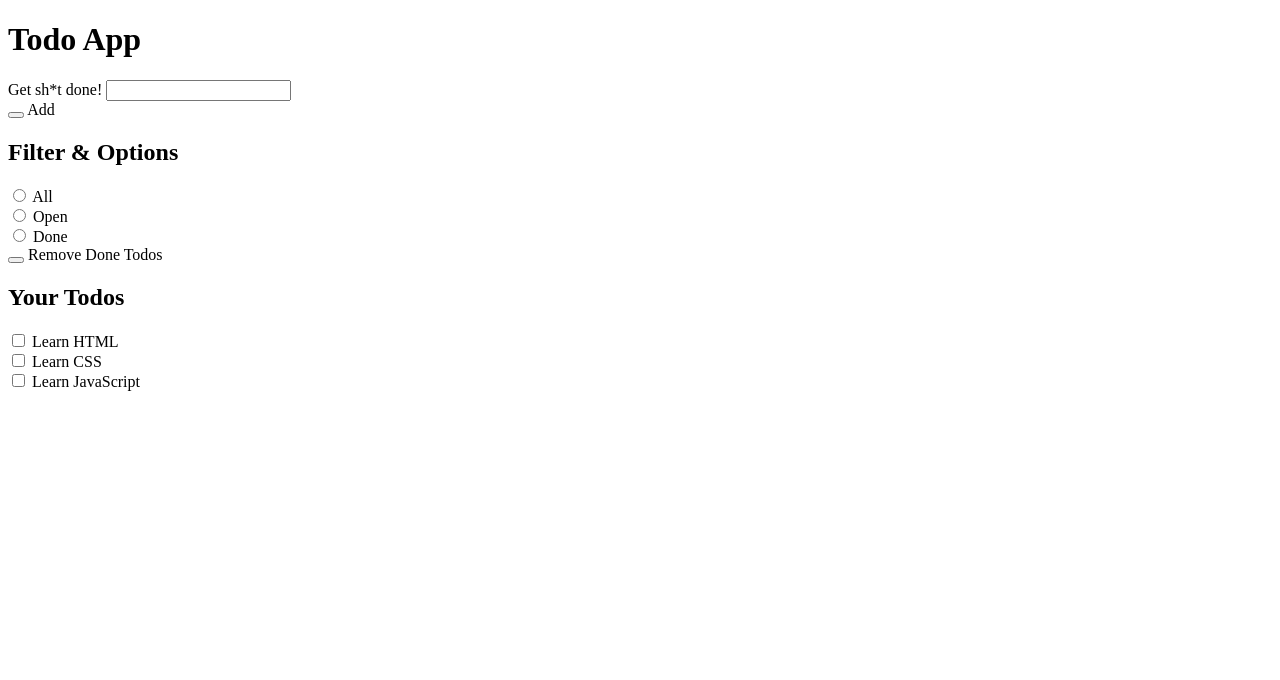
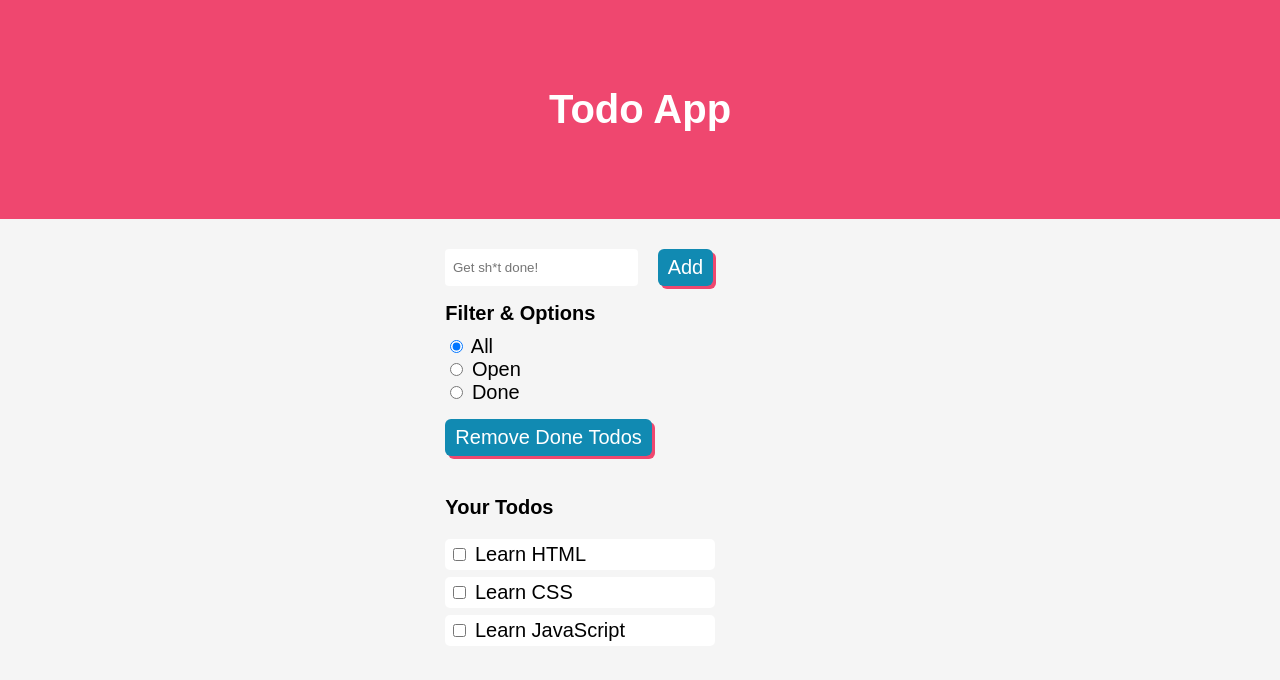
Before and after one commit to Laaaaar5/toto-application, a plain HTML site: page index.html in a window 1280 px wide. Drawn offline with Linux system fonts and the light colour scheme.

Commit message:
klappt iwie noch nicht

```diff
--- a/index.html
+++ b/index.html
@@ -6,61 +6,55 @@
     <meta http-equiv="X-UA-Compatible" content="IE=edge">
     <meta name="viewport" content="width=device-width, initial-scale=1.0">
     <link rel="stylesheet" href="style.css">
-    <title>TODO App</title>
+    <title>TOTO App</title>
 </head>
 
 <body>
-    <header>
+    <header id="header">
         <h1>Todo App</h1>
     </header>
     <main class="main">
-        <section id="firstSection">
-            <form action="">
-                <label for="inputText">Get sh*t done!</label>
-                <input id="inputText" type="text">
+        <form id="firstSection">
+            <input id="inputText" type="text" placeholder="Get sh*t done!">
+            <button id="addBtn">Add</button>
         </form>
-            <form action="">
-                <button id="addBtn"></button>
-                <label for="addBtn">Add</label>
-            </form>
-        </section>
         <section id="secondSection">
             <h2>Filter & Options</h2>
-            <div id="divSecondSection">
-                <form action="">
-                    <input type="radio" id="radioBtnAll">
+            <ul id="divSecondSection">
+                <li>
+                    <input type="radio" id="radioBtnAll" checked>
                     <label for="radioBtnAll">All</label>
-                </form>
-                <form action="">
+                </li>
+                <li>
                     <input type="radio" id="radioBtnOpen">
                     <label for="radioBtnOpen">Open</label>
-                </form>
-                <form action="">
+                </li>
+                <li>
                     <input type="radio" id="radioBtnDone">
                     <label for="radioBtnDone">Done</label>
-                </form>
-            </div>
-            <form action="">
-                <button id="removeBtn"></button>
-                <label for="removeBtn">Remove Done Todos</label>
-            </form>
+                </li>
+            </ul>
+            <button id="removeBtn">Remove Done Todos</button>
         </section>
         <section id="thirdSection">
             <h2>Your Todos</h2>
-            <div id="divThirdSection">
-                <form action="">
+            <form id="divThirdSection">
+                <ul id="todoTaskList">
+                    <li class="litodo">
                         <input type="checkbox" id="cBHtml">
                         <label for="cBHtml">Learn HTML</label>
-                </form>
-                <form action="">
+                    </li>
+                    <li class="litodo">
                         <input type="checkbox" id="cBCss">
                         <label for="cBCss">Learn CSS</label>
-                </form>
-                <form action="">
+                    </li>
+                    <li class="litodo">
                         <input type="checkbox" id="cBJs">
                         <label for="cBJs">Learn JavaScript</label>
+                    </li>
+
+                </ul>
             </form>
-            </div>
         </section>
     </main>
 
--- a/script.js
+++ b/script.js
@@ -0,0 +1,119 @@
+const newTodoForm = document.querySelector("#firstSection");
+const radioBtnSelect = document.querySelector("#divSecondSection");
+const todoListForm = document.querySelector("#thirdSection");
+
+/*
+
+newTodoForm.addEventListener("submit", (event) => {
+  event.preventDefault();
+  console.log("submit");
+  let input = document.querySelector("#inputText");
+  console.log(input.value);
+  const li = document.createElement("li");
+  const checkbox = document.createElement("input");
+  checkbox.type = "checkbox";
+  const label = document.createElement("label");
+  label.innerText = " " + input.value;
+
+  li.append(checkbox, label);
+  const ul = todoListForm.querySelector("ul");
+  ul.append(li);
+});
+
+*/
+
+const state = {
+  todos: [],
+}
+
+function updateLocalStorage() {
+  const todosAsString = JSON.stringify(state.todos);
+  localStorage.setItem("todos", todosAsString);
+}
+
+function loadDataFromLocalStorage() {
+  if (localStorage.getItem("todos")) {
+    const todosData = JSON.parse(localStorage.getItem("todos"));
+    return todosData;
+  } else {
+    return [];
+  }
+}
+
+state.todos = loadDataFromLocalStorage();
+
+
+function todosElement(todosData) {
+  const li = document.createElement("li");
+
+  const elementInput = document.createElement("input");
+  elementInput.type = "checkbox";
+
+  const elementLabel = document.createElement("label");
+  elementLabel.innerText = todosData.todos;
+
+  li.append(elementInput, elementLabel);
+
+  return li;
+}
+
+function render() {
+  document,querySelector(#todoTaskList).innerHTML = "";
+  for (todo of state.todos) {
+    const ul = todoListForm.querySelector("ul");
+    document.querySelector(#todoTaskList).appendChild(todosElement(todo));
+    //
+  }
+}
+
+document.querySelector("#firstSection").addEventListener("submit", (event)=> {
+  event.preventDefault();
+
+  const todoInputEl = document.querySelector("#inputText");
+
+  state.todos.push({
+    id: +new Date()
+    todos: todoInputEl.value;
+  })
+
+  updateLocalStorage();
+  render();
+
+  event.target.reset();
+});
+
+render();
+
+// Radio Input !!
+
+/* radioBtnSelect.addEventListener("click", (event) => {
+  console.log("test RadioBtn");
+}); */
+
+/*
+function selectAll() {
+  if () { // wenn "open" or "done" checked sind
+      // beide unchecken
+  }
+}
+
+function selectOpen() {
+  if () { //  wenn "done" checked
+    // beide unchecken
+    // "all" checken
+  }
+  else if () { //  wenn "all" checked ist
+    // "all" unchecken
+  }
+}
+
+function selectDone() {
+  if (/) { // wenn "open" checked
+    // beide unchecken
+    // "all" checken
+  }
+  else if () { // wenn "all" checked ist
+    // "all" unchecken
+  }
+}
+*/
--- a/style.css
+++ b/style.css
@@ -0,0 +1,132 @@
+* {
+  box-sizing: border-box;
+}
+
+html {
+  font-size: 20px;
+  font-family: sans-serif;
+  --color-dark-blue: #073b4c;
+  --color-light-blue: #118ab2;
+  --color-green: #06d6a0;
+  --color-yellow: #f5ab00;
+  --color-pink: #ef476f;
+}
+
+*,
+*:before,
+*:after {
+  box-sizing: border-box;
+}
+
+#header {
+  color: white;
+  background-color: var(--color-pink);
+  text-shadow: 2px 2px var(--light-blue), 4px 4px var(--yellow);
+  text-align: center;
+  padding: 3rem 1rem;
+}
+
+.main {
+  max-width: 35ch;
+  margin: auto;
+  margin-top: 1.5rem;
+  padding: 0;
+}
+
+h2 {
+  display: block;
+  font-size: 1rem;
+  width: auto;
+  margin-block-start: 0, 83rem;
+  margin-inline-end: 0.83rem;
+  margin-bottom: 0;
+}
+
+body {
+  display: block;
+  background-color: #f5f5f5;
+  margin: 0;
+}
+
+#inputText {
+  width: auto;
+  background-color: white;
+  padding: 0.5em;
+  border: 0.1em solid transparent;
+  border-radius: 0.3em;
+}
+
+#addBtn {
+  all: unset;
+  display: block;
+  word-break: keep-all;
+  word-wrap: normal;
+  color: white;
+  background-color: var(--color-light-blue);
+  padding: 0.25em 0.4em;
+  border-radius: 0.3em;
+  border: 0.1em solid transparent;
+  box-shadow: 3px 3px 0px var(--color-pink);
+  margin-inline: 1rem;
+}
+
+#removeBtn {
+  all: unset;
+  word-break: keep-all;
+  word-wrap: normal;
+  color: white;
+  background-color: var(--color-light-blue);
+  padding: 0.25em 0.4em;
+  border-radius: 0.3em;
+  border: 0.1em solid transparent;
+  box-shadow: 3px 3px 0px var(--color-pink);
+  display: flex;
+  align-items: center;
+  justify-content: flex-start;
+}
+
+#firstSection {
+  display: flex;
+  margin-top: 0;
+}
+
+#secondSection {
+  display: block;
+  align-items: center;
+  margin-bottom: 2rem;
+}
+
+#divSecondSection {
+  display: block;
+  margin-top: 0.5rem;
+  margin-bottom: 0.75rem;
+}
+
+ul {
+  list-style-type: none;
+  padding-left: 0;
+}
+
+main {
+  padding: 10rem;
+}
+
+#thirdSection {
+  display: block;
+  align-items: center;
+  margin-top: 2rem;
+}
+
+#todoTaskList {
+  display: block;
+  row-gap: 2rem;
+}
+
+.litodo {
+  background-color: white;
+  margin-top: 0.35rem;
+  margin-bottom: 0.35rem;
+  width: 270px;
+  padding: 0.2rem;
+  border-radius: 5px;
+}
```
Lines whose indentation alone changed are shown as unchanged.
